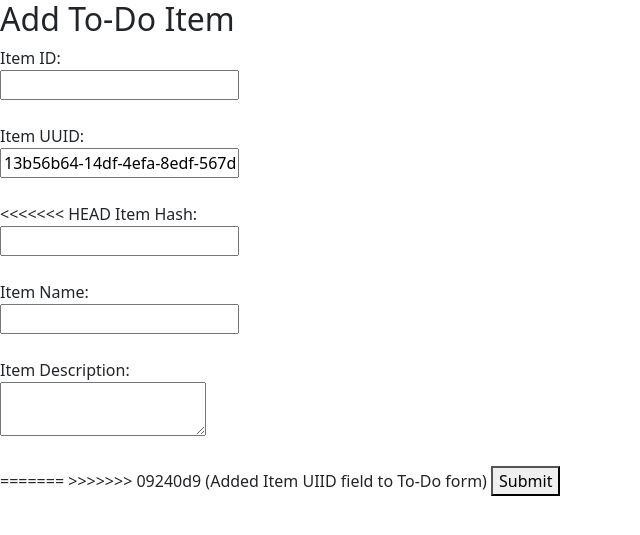
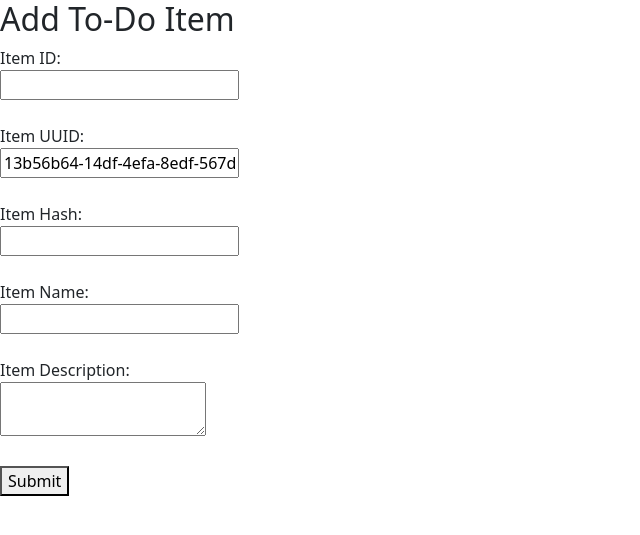
Before and after one commit to susantadas/tutedute, a Flask app: template templates/todo.html in a window 1280 px wide. Shown: the top 535 px of the page, without its empty margins (0-640 px from the left). Run offline with Flask 3, Linux system fonts and the light colour scheme; the template is opened without the code that fills it, so the values that code supplies are empty; some libraries are stand-ins or nearby versions.

Commit message:
Reset to Item ID state and recommitted changes

```diff
--- a/templates/todo.html
+++ b/templates/todo.html
@@ -24,15 +24,12 @@
         <input type="text" name="itemId" required><br><br>
         <label>Item UUID:</label><br>
         <input type="text" name="itemUUID" required><br><br>
-<<<<<<< HEAD
         <label>Item Hash:</label><br>
         <input type="text" name="itemHash" required><br><br>
         <label>Item Name:</label><br>
         <input type="text" name="itemName" required><br><br>
         <label>Item Description:</label><br>
         <textarea name="itemDescription" required></textarea><br><br>
-=======
->>>>>>> 09240d9 (Added Item UIID field to To-Do form)
         <button type="submit">Submit</button>
     </form>
 
```
